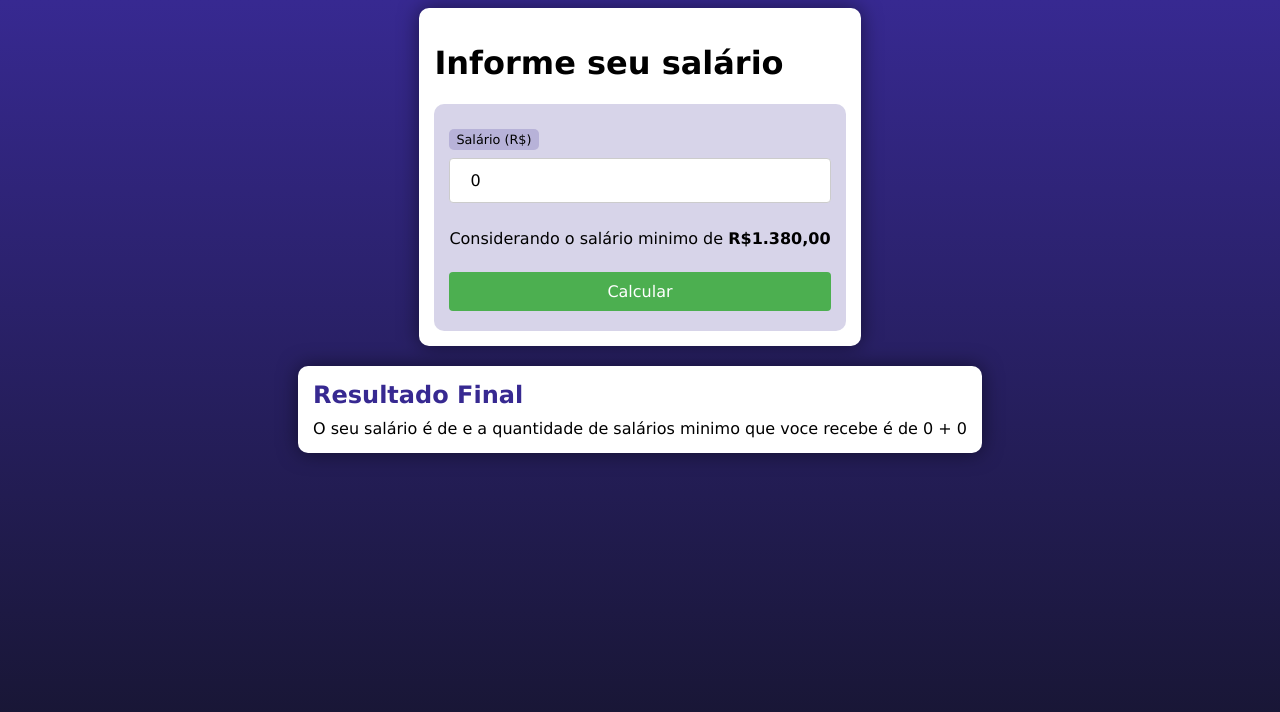
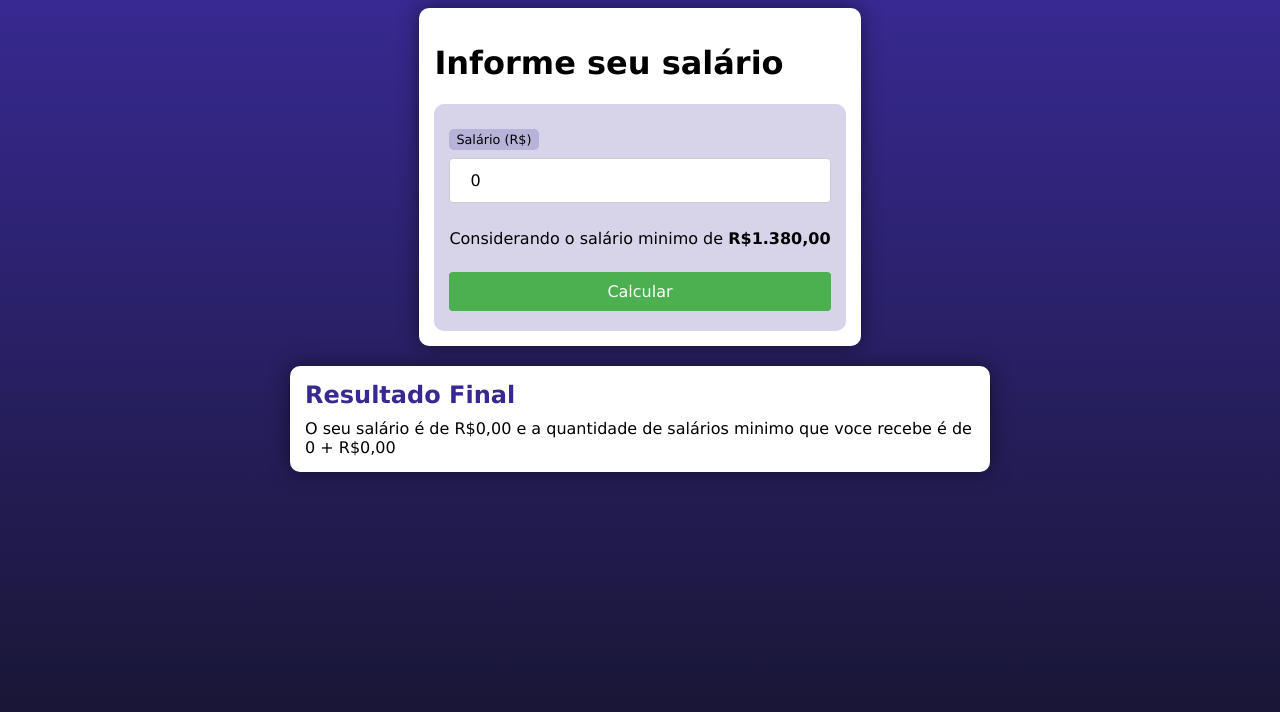
Before and after one commit to Ricardo93santos/CursoPHP, a PHP site: page / in a window 1280 px wide. Shown: the top 712 px of the page. Run offline with PHP 8.4, Linux system fonts and the light colour scheme; data that the repository does not hold is empty.

Commit message:
conclusão do desafio 006.

```diff
--- a/Desafios/des06/index.php
+++ b/Desafios/des06/index.php
@@ -8,13 +8,14 @@
 </head>
 <body>
   <?php
-    $salarioMinimo = 1380.00
+    $salarioMinimo = 1380.00;
+    $salario = $_POST["salario"] ?? 0;
   ?>
   <main>
     <h1>Informe seu salário</h1>
     <form action="<?=$_SERVER['PHP_SELF']?>" method="post">
       <label for="salario">Salário (R$)</label>
-      <input type="number" name="salario" min="0" id="salario" step="0.01" value = "0">
+      <input type="number" name="salario" min="0" id="salario" value = "<?=$salario?>">
       <p>Considerando o salário minimo de <strong>R$<?=number_format($salarioMinimo, 2, ",", ".")?></strong></p>
       <input type="submit" value="Calcular">
     </form>
@@ -22,12 +23,12 @@
   <section>
       <h2>Resultado Final</h2>
       <?php
-        $salario = $_POST["salario"];
-        $quantidadeDeSalariosMinimo = intdiv($salario, $salarioMinimo);
+
+        $quantidadeDeSalariosMinimo = (int) ($salario / $salarioMinimo);
 
         $fracaoDoSalario = $salario % $salarioMinimo;
 
-        echo "O seu salário é de $salario e a quantidade de salários minimo que voce recebe é de $quantidadeDeSalariosMinimo + $fracaoDoSalario";
+        echo "O seu salário é de R$" . number_format($salario, 2, ",", ".") . " e a quantidade de salários minimo que voce recebe é de " .$quantidadeDeSalariosMinimo ." + R$" . number_format($fracaoDoSalario, 2, ",", ".");
       ?>
     </section>
 </body>
```
